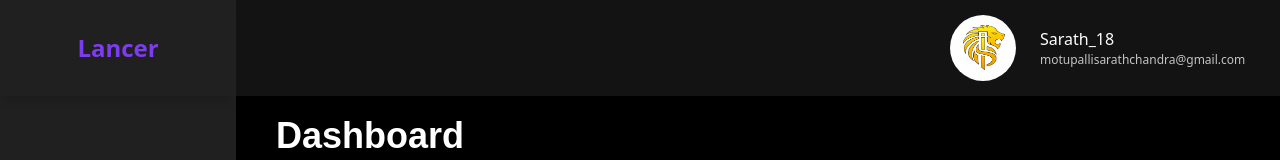
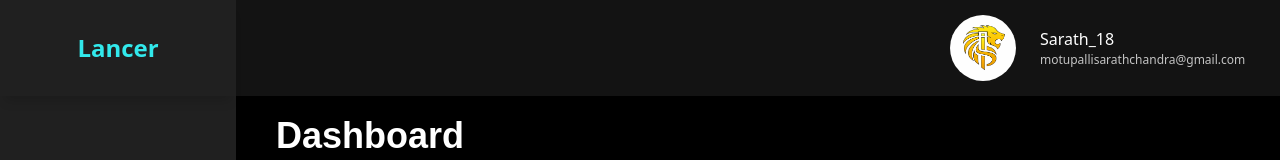
Before and after one commit to SarathM254/Lancer, a React (Vite) app: page / in a window 1280 px wide. Shown: the top 160 px of the page. Built offline with nearby package versions, Linux system fonts and the light colour scheme.

Commit message:
Accesibility improved

```diff
--- a/src/components/Sidebar.jsx
+++ b/src/components/Sidebar.jsx
@@ -18,7 +18,7 @@ const Sidebar = (props) => {
     return (
         <div>
             <div className="sidebar text-[rgb(251,251,254)] h-full w-59 flex flex-col">
-                <div onClick={() => handleclick(null)} className="flex h-24 bg-[rgba(128,128,128,0.25)] items-center justify-center text-2xl font-bold z-10 shadow-[0_10px_10px_-5px_rgba(0,0,0,0.15)] text-[rgb(125,60,239)] hover:cursor-pointer">
+                <div onClick={() => handleclick(null)} className="flex h-24 bg-[rgba(128,128,128,0.25)] items-center justify-center text-2xl font-bold z-10 shadow-[0_10px_10px_-5px_rgba(0,0,0,0.15)] text-[rgba(50,233,236)] hover:cursor-pointer">
                     Lancer
                 </div>
                 <div className='profiles flex-1 pt-6 pb-4 bg-[rgba(128,128,128,0.25)] overflow-auto no-scrollbar'>
```
